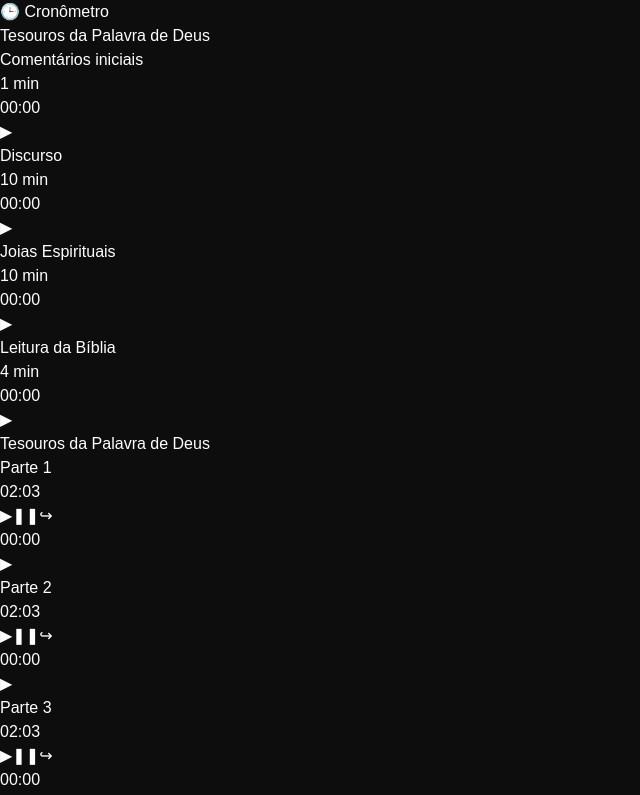
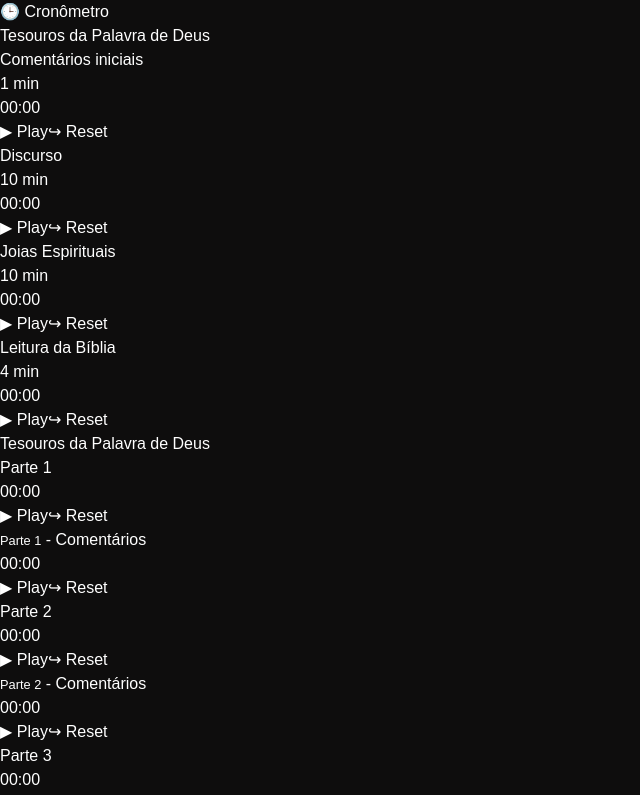
Before and after one commit to kauamntro/Meet-Timer, a React (Vite) app: page / in a window 1280 px wide. Shown: the top 795 px of the page, without its empty margins (0-640 px from the left). Built offline with nearby package versions, Linux system fonts and the light colour scheme.

Commit message:
comments

```diff
--- a/src/App.jsx
+++ b/src/App.jsx
@@ -67,7 +67,9 @@ function App() {
       reportText += `${section.name}\n`;
       section.presentations.forEach((presentation) => {
         const time = report[section.id]?.[presentation.name] || '00:00';
-        reportText += `  ${presentation.name}: ${time}\n`;
+        const commentTime = report[section.id]?.[`${presentation.name} - Comentários`] || '00:00';
+        reportText += `  ${presentation.name}: ${time}`;
+        reportText += presentation.hasComments ? `  - Comentários: ${commentTime}\n` : '\n';
       });
       reportText += '\n';
     });
@@ -91,11 +93,21 @@ function App() {
             </h1>
 
             {section.presentations.map((presentation, index) => (
-              <Timer2
-                key={`${section.id}-presentation-${index}`}
-                presentation={presentation}
-                onSave={(timer) => saveOnReport(section.id, presentation.name, timer)}
-              />
+              <>
+                <Timer2
+                  key={`${section.id}-presentation-${index}`}
+                  presentation={presentation}
+                  onSave={(timer) => saveOnReport(section.id, presentation.name, timer)}
+                />
+                {presentation.hasComments && (
+                  <Timer2
+                    key={`${section.id}-presentation-${index}-comments`}
+                    presentation={presentation}
+                    onSave={(timer) => saveOnReport(section.id, `${presentation.name} - Comentários`, timer)}
+                    isComment
+                  />
+                )}
+              </>
             ))}
           </section>
         ))}
@@ -111,34 +123,3 @@ function App() {
 }
 
 export default App
-
-
-  // async function copiarRelatório () {
-  //   const data = new Date()
-  //   const mes = data.getMonth()+1;
-  //   const text = `Relatório de reunião semanal - referente ${data.getDate()}/${mes < 10 ? `0${mes}` : mes}/${data.getFullYear()}
-
-  //     Tesouros da Palavra de Deus
-  //       Comentários iniciais: ${timerMinutesComentariosIniciais}:${timerSecondsComentariosIniciais}
-  //       Discurso: ${timerMinutesDiscurso}:${timerSecondsDiscurso}
-  //       Joias Espirituais: ${timerMinutesJoiasEspirituais}:${timerSecondsJoiasEspirituais}
-  //       Leitura da Bíblia: ${timerMinutesLeituraBiblia}:${timerSecondsLeituraBiblia} - Comentários ${commentMinutesLeituraBiblia}:${commentSecondsLeituraBiblia}
-
-  //     Faça seu melhor no ministério
-  //       Parte 1: ${timerMinutesParte1}:${timerSecondsParte1} - Comentários ${commentMinutesParte1}:${commentSecondsParte1}
-  //       Parte 2: ${timerMinutesParte2}:${timerSecondsParte2} - Comentários ${commentMinutesParte2}:${commentSecondsParte2}
-  //       Parte 3: ${timerMinutesParte3}:${timerSecondsParte3} - Comentários ${commentMinutesParte3}:${commentSecondsParte3}
-
-  //     Nossa vida cristã
-  //       Discurso 1: ${timerMinutesParte1NVC}:${timerSecondsParte1NVC}
-  //       Discurso 2: ${timerMinutesParte2NVC}:${timerSecondsParte2NVC}
-  //       Estudo bíblico de congregação: ${timerMinutesEstudoCongregacao}:${timerSecondsEstudoCongregacao}
-  //       Comentários finais e anúncios: ${timerMinutesComentariosFinais}:${timerSecondsComentariosFinais}
-  //       `
-  //   try {
-  //     await navigator.clipboard.writeText(text)
-  //     alert("Deu certo 🦾")
-  //   } catch (error) {
-  //     alert("Deu paia 🤐")
-  //   }
-  // }
--- a/src/components/Timer2.jsx
+++ b/src/components/Timer2.jsx
@@ -3,7 +3,7 @@
 import { useState, useEffect } from 'react';
 import ControlButton from './ControlButton';
 
-const Timer2 = ({ presentation, onSave }) => {
+const Timer2 = ({ presentation, onSave, isComment = false }) => {
   const [seconds, setSeconds] = useState(0);
   const [isActive, setIsActive] = useState(false);
 
@@ -42,9 +42,17 @@ const Timer2 = ({ presentation, onSave }) => {
   };
 
   return (
-    <div className='flex p-2 items-center justify-between py-4'>
+    <div className={`flex p-2 items-center justify-between ${isComment ? 'pl-12 bg-gray-800 py-0 mb-2' : 'bg-gray-900 mt-2'}`}>
       <div>
-        <h2 className='text-xl'>{presentation.name}</h2>
+        {isComment ? (
+          <h2 className='text-lg'>
+            <small>{presentation.name}</small>
+            {' - Comentários'}
+          </h2>
+        ) : (
+          <h2 className='text-xl'>{presentation.name}</h2>
+        )}
+
         {!!presentation?.recommendedTime && (
           <span className='text-gray-200'>
             {Math.floor(presentation.recommendedTime / 60)} min
@@ -52,32 +60,18 @@ const Timer2 = ({ presentation, onSave }) => {
         )}
       </div>
       <div className='flex gap-4 p-1 items-end'>
-        {presentation.hasComments && (
-          <div className='flex flex-col items-center gap-1'>
-            <h1 className={`text-base font-bold rounded p-1 ${false ? 'bg-amber-600' : ''}`}>
-              {formatTime(123)}
-            </h1>
-            <div className='flex gap-1'>
-              <ControlButton className='border-amber-500' onClick={() => null}>▶</ControlButton>
-              <ControlButton className='border-amber-500' onClick={() => null}>❚❚</ControlButton>
-              <ControlButton className='border-amber-500' onClick={() => null}>↪</ControlButton>
-            </div>
-          </div>
-        )}
         <div className='flex flex-col items-center gap-1'>
-          <h1 className={`text-xl font-bold rounded p-1 ${seconds > presentation?.recommendedTime ? 'bg-red-600' : 'bg-green-600'}`}>
+          <h1 className={`text-xl w-full text-center font-bold rounded p-1 ${seconds > presentation?.recommendedTime ? 'bg-red-600' : 'bg-green-600'}`}>
             {formatTime(seconds)}
           </h1>
           <div className='flex gap-1'>
             <ControlButton onClick={onToggle}>
-              {isActive ? '❚❚' : '▶'}
+              {isActive ? '❚❚ Stop' : '▶ Play'}
             </ControlButton>
 
-            {(isActive || !!seconds) && (
-              <ControlButton onClick={onReset}>
-                ↪
-              </ControlButton>
-            )}
+            <ControlButton onClick={onReset}>
+              ↪ Reset
+            </ControlButton>
           </div>
         </div>
       </div>
```
